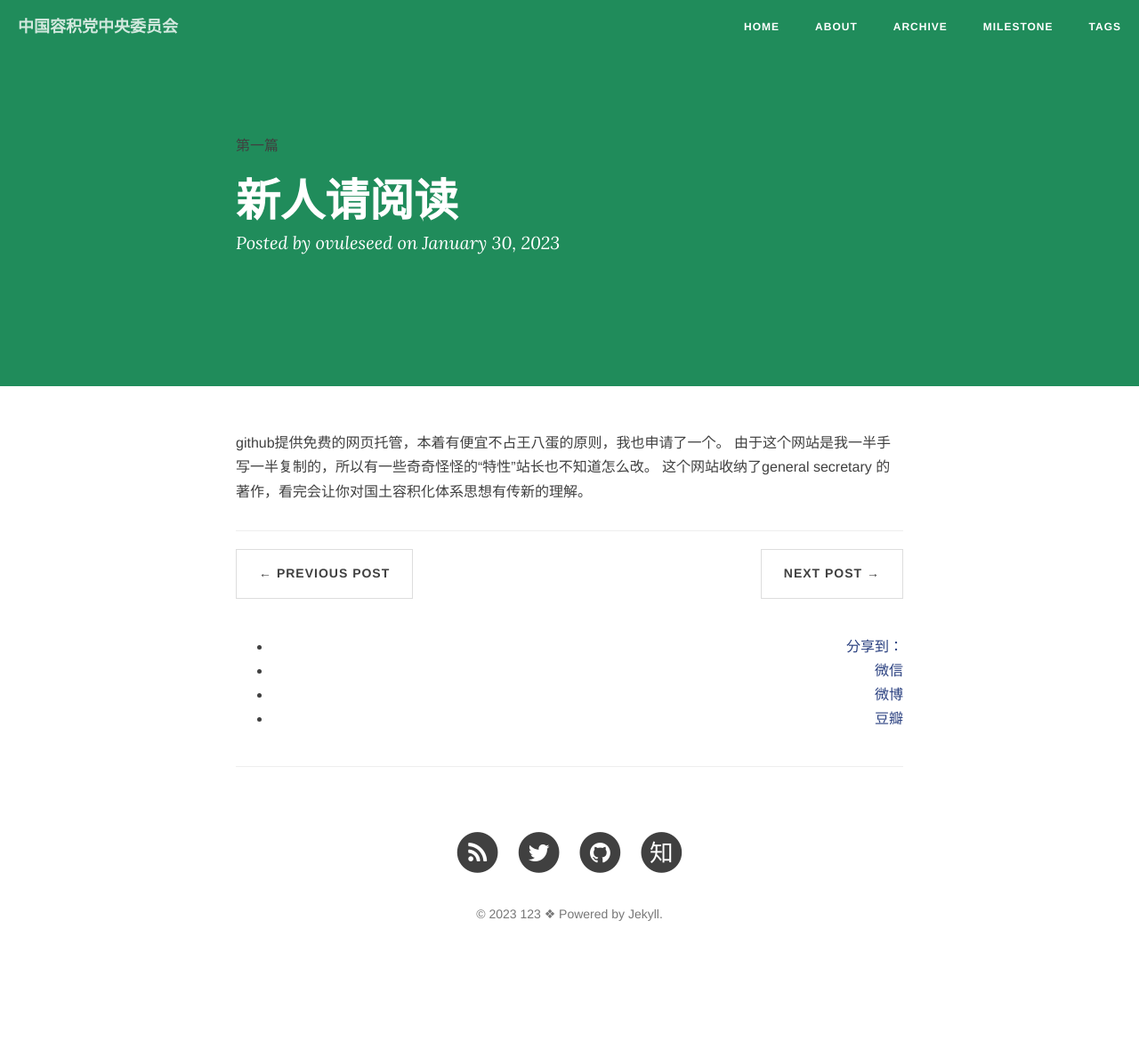
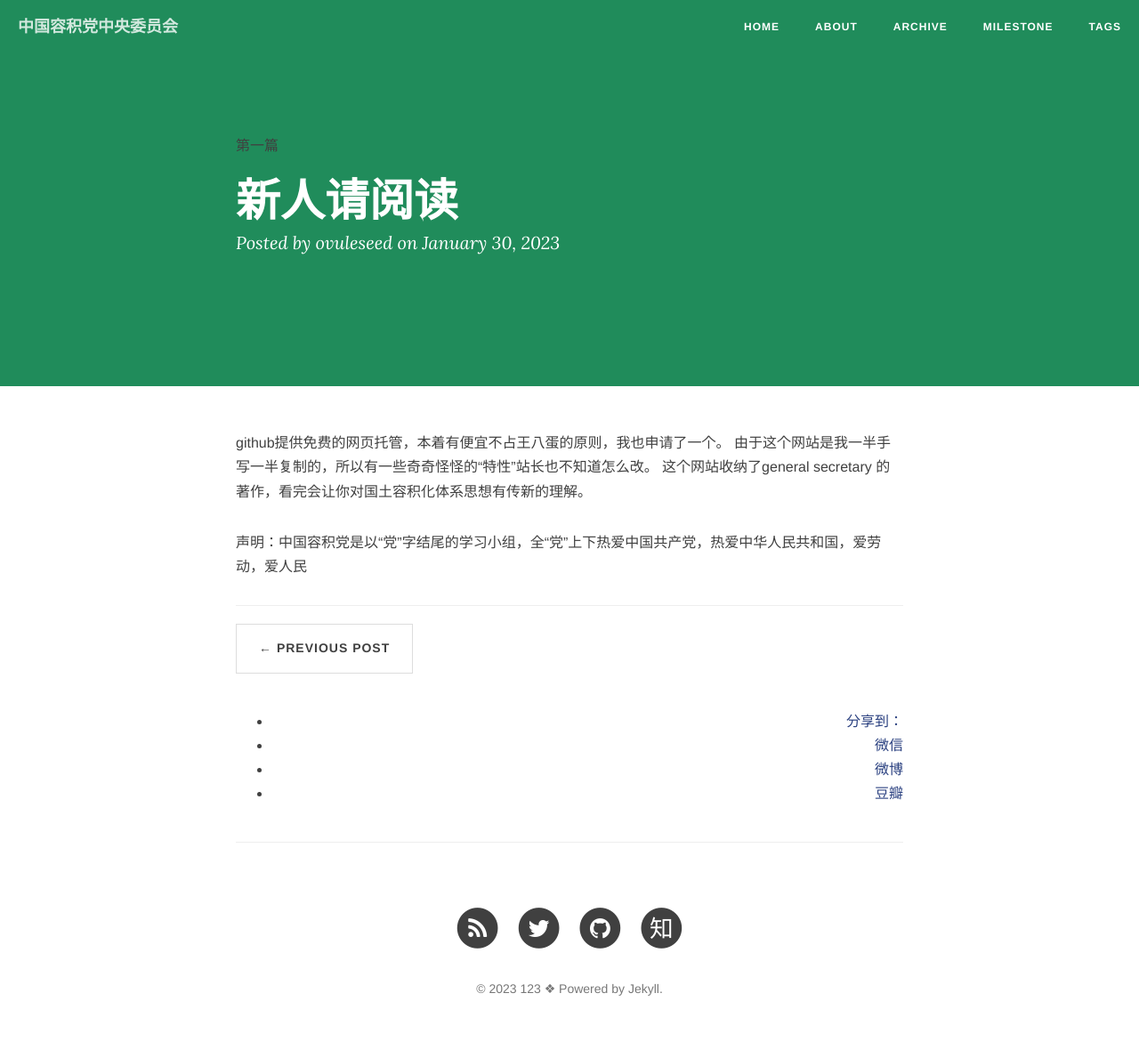
Before and after one commit to ovule-seed/ovule-seed.github.io, a Jekyll site: the page built from _posts/2023-01-31-j9.md, in a window 1280 px wide. Shown: the whole page at 89% size. Built offline with Jekyll 4.4.1, drawn with Linux system fonts in a browser that asks for light colours; nearby versions of some CDN libraries; comment, search, counter and statistics services are not loaded; before the commit the page ends 1104 px from its top, so only the background shows below that.

Commit message:
Update and rename 2023-01-30-z9.md to 2023-01-31-j9.md

```diff
--- a/_posts/2023-01-30-z9.md
+++ b/_posts/2023-01-31-j9.md
@@ -10,3 +10,5 @@ description:
   github提供免费的网页托管，本着有便宜不占王八蛋的原则，我也申请了一个。
   由于这个网站是我一半手写一半复制的，所以有一些奇奇怪怪的“特性”站长也不知道怎么改。
   这个网站收纳了general secretary 的著作，看完会让你对国土容积化体系思想有传新的理解。
+
+  声明：中国容积党是以“党”字结尾的学习小组，全“党”上下热爱中国共产党，热爱中华人民共和国，爱劳动，爱人民
```
